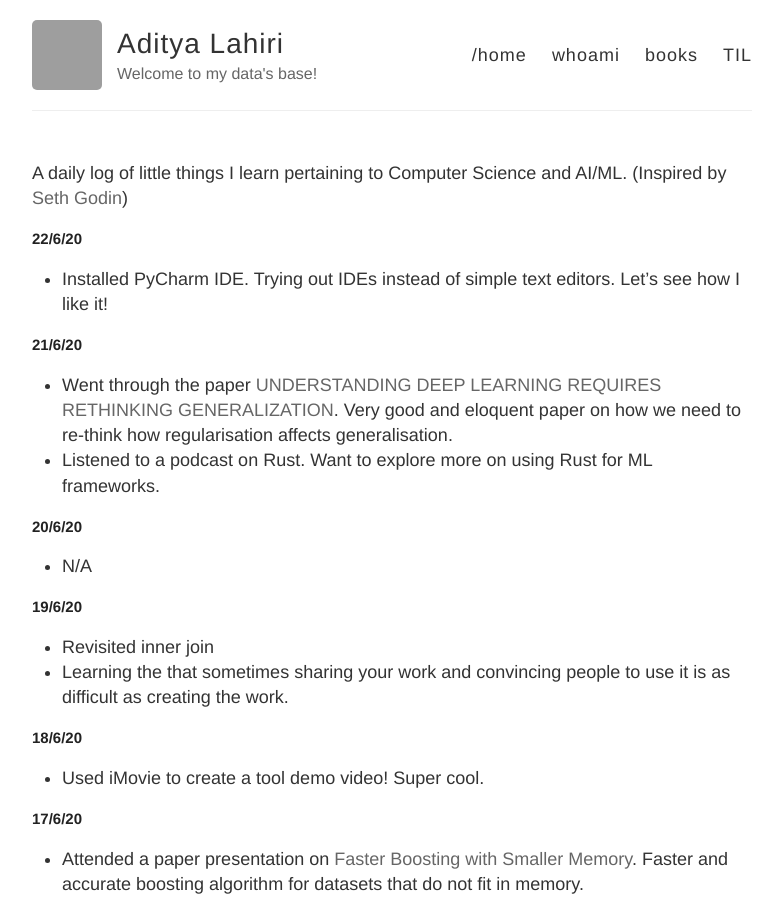
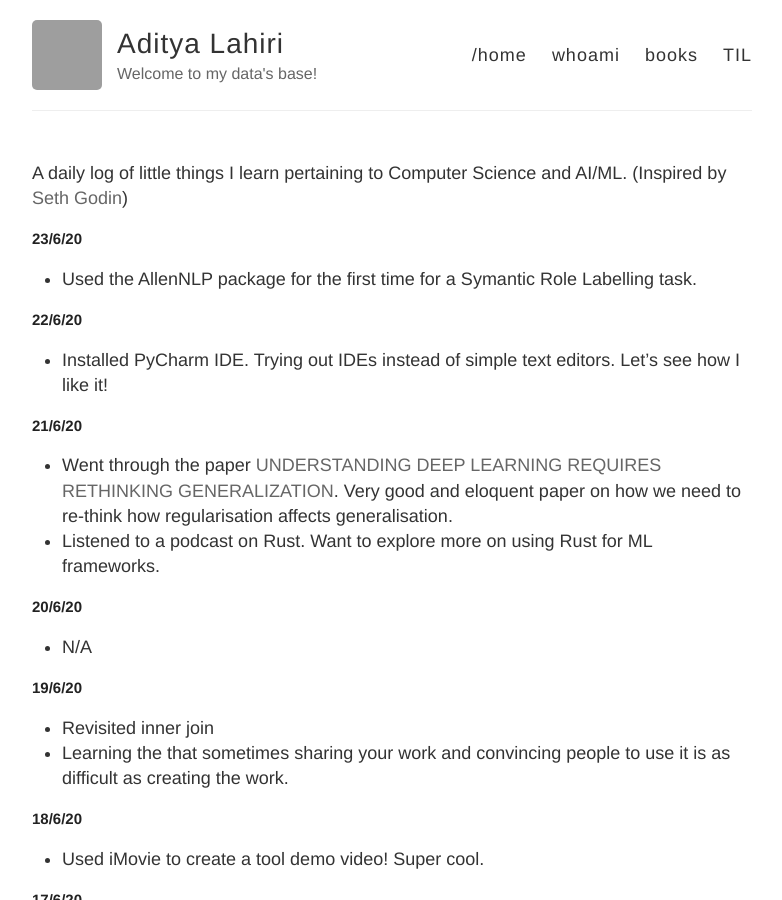
Before and after one commit to adityalahiri/adityalahiri.github.io, a Jekyll site: the page built from TIL.md, in a window 1280 px wide and 900 px high. Shown: the whole window, without its empty margins (248-1030 px from the left). Built offline with Jekyll 4.4.1, drawn with Linux system fonts in a browser that asks for light colours; our own code applies the rules of GitHub Pages for plain Markdown files; grey boxes are pictures that could not be loaded.

Commit message:
Update 23/6/20

```diff
--- a/TIL.md
+++ b/TIL.md
@@ -1,5 +1,9 @@
 A daily log of little things I learn pertaining to Computer Science and AI/ML.
 (Inspired by [Seth Godin](https://seths.blog/))
+
+## 23/6/20
+
+* Used the AllenNLP package for the first time for a Symantic Role Labelling task.
 
 ## 22/6/20
 
```
